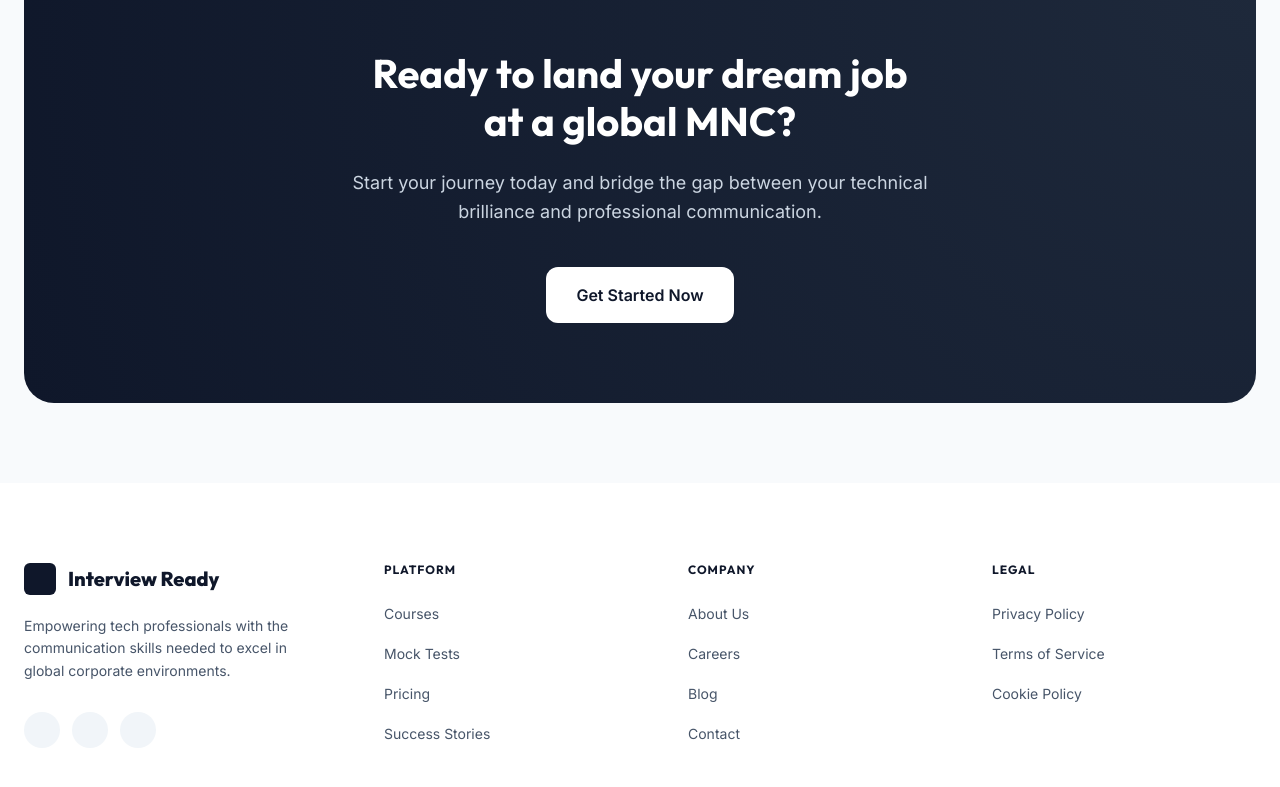
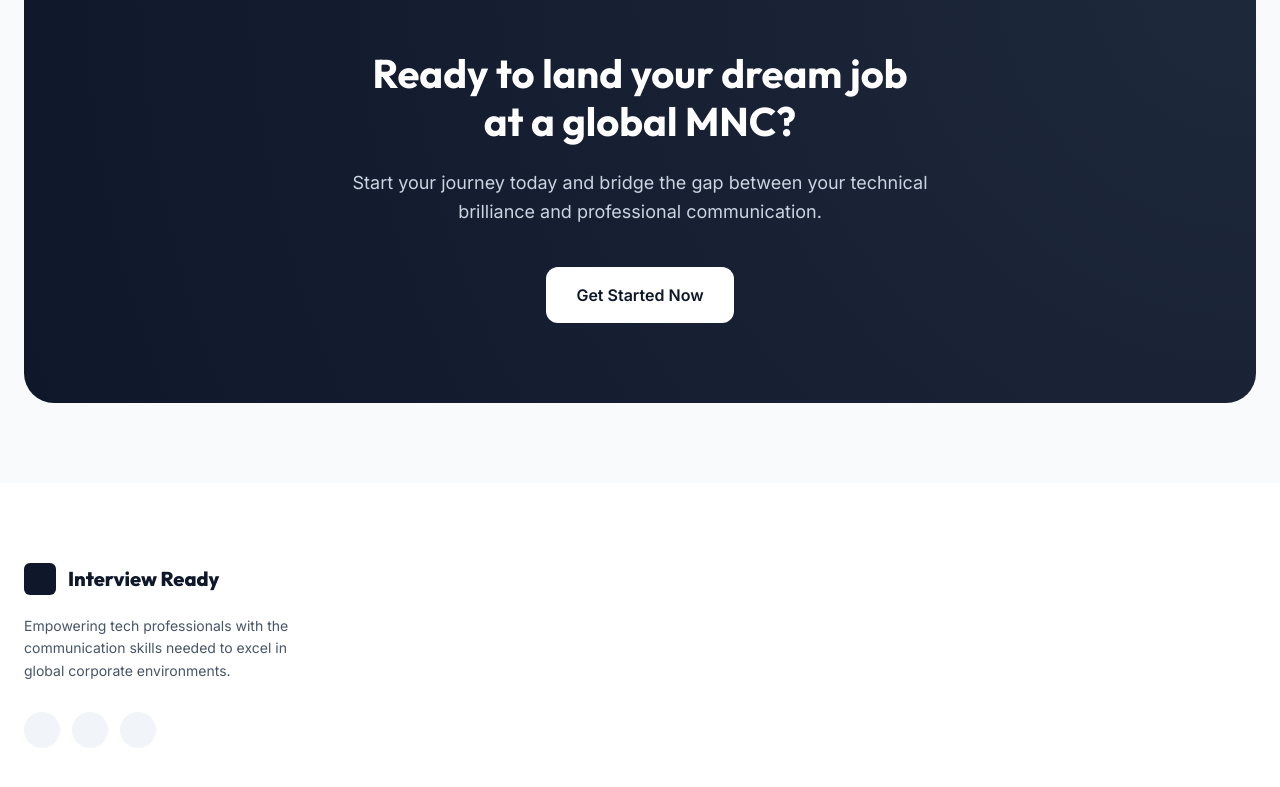
Before and after one commit to Vijay-1289/Quiz-NRI, a Next.js app: page / in a window 1280 px wide. Shown: the part 2011-2798 px from the top of the page. Built offline with nearby package versions, Linux system fonts and the light colour scheme; some icons are missing.

Commit message:
feat: add initial landing page with navigation, hero, features, and footer sections.

```diff
--- a/src/app/page.tsx
+++ b/src/app/page.tsx
@@ -13,11 +13,7 @@ export default function Home() {
             </div>
             <span>Interview Ready</span>
           </Link>
-          <nav className="nav-links">
-            <Link href="#">Home</Link>
-            <Link href="#">Features</Link>
-            <Link href="#">Our Focus</Link>
-          </nav>
+
           <Link href="/login" className="btn btn-dark">Login</Link>
         </div>
       </header>
@@ -147,34 +143,7 @@ export default function Home() {
               </div>
             </div>
 
-            <div className="footer-links">
-              <div className="link-column">
-                <h4>PLATFORM</h4>
-                <ul>
-                  <li><Link href="#">Courses</Link></li>
-                  <li><Link href="#">Mock Tests</Link></li>
-                  <li><Link href="#">Pricing</Link></li>
-                  <li><Link href="#">Success Stories</Link></li>
-                </ul>
-              </div>
-              <div className="link-column">
-                <h4>COMPANY</h4>
-                <ul>
-                  <li><Link href="#">About Us</Link></li>
-                  <li><Link href="#">Careers</Link></li>
-                  <li><Link href="#">Blog</Link></li>
-                  <li><Link href="#">Contact</Link></li>
-                </ul>
-              </div>
-              <div className="link-column">
-                <h4>LEGAL</h4>
-                <ul>
-                  <li><Link href="#">Privacy Policy</Link></li>
-                  <li><Link href="#">Terms of Service</Link></li>
-                  <li><Link href="#">Cookie Policy</Link></li>
-                </ul>
-              </div>
-            </div>
+
           </div>
 
           <div className="footer-bottom">
```
